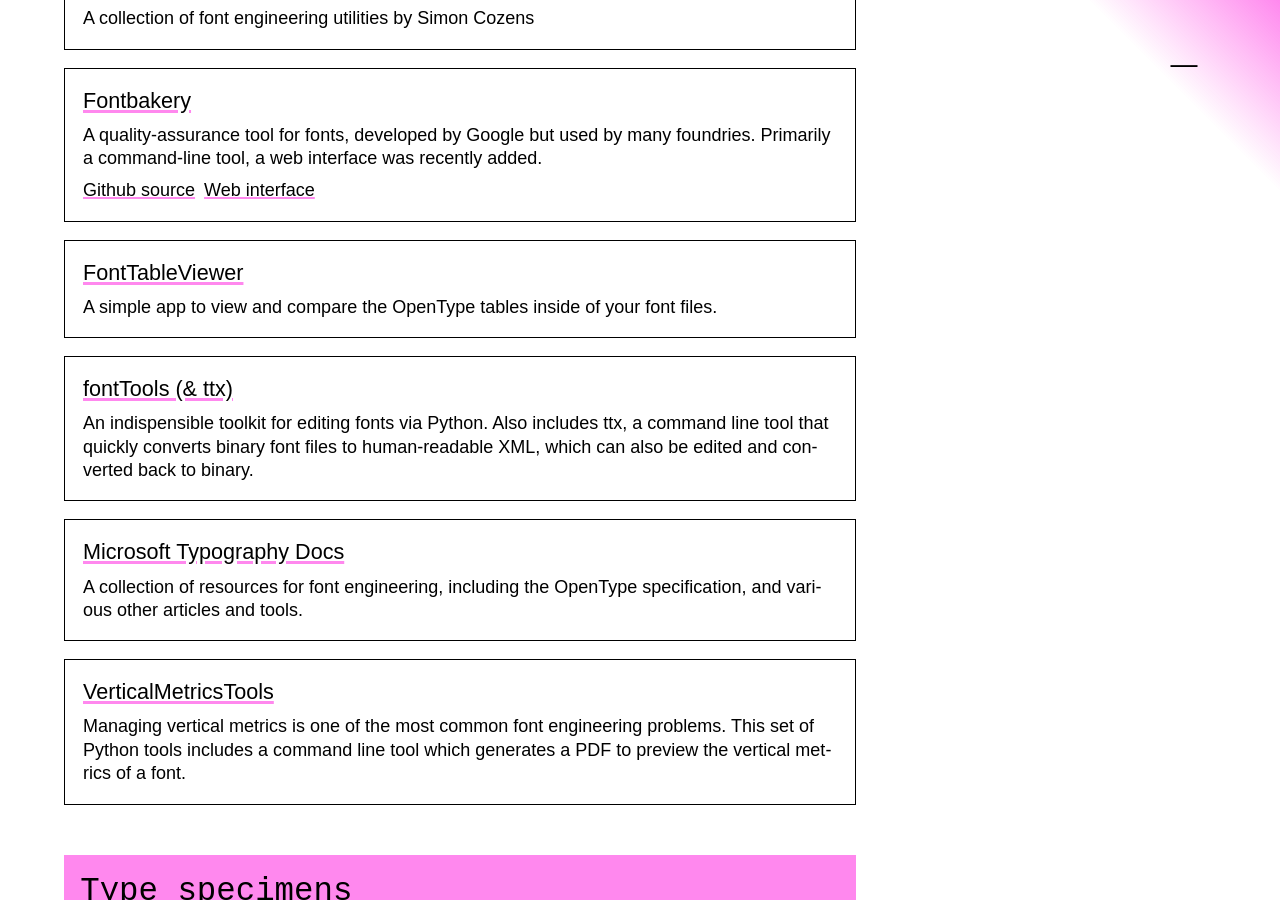
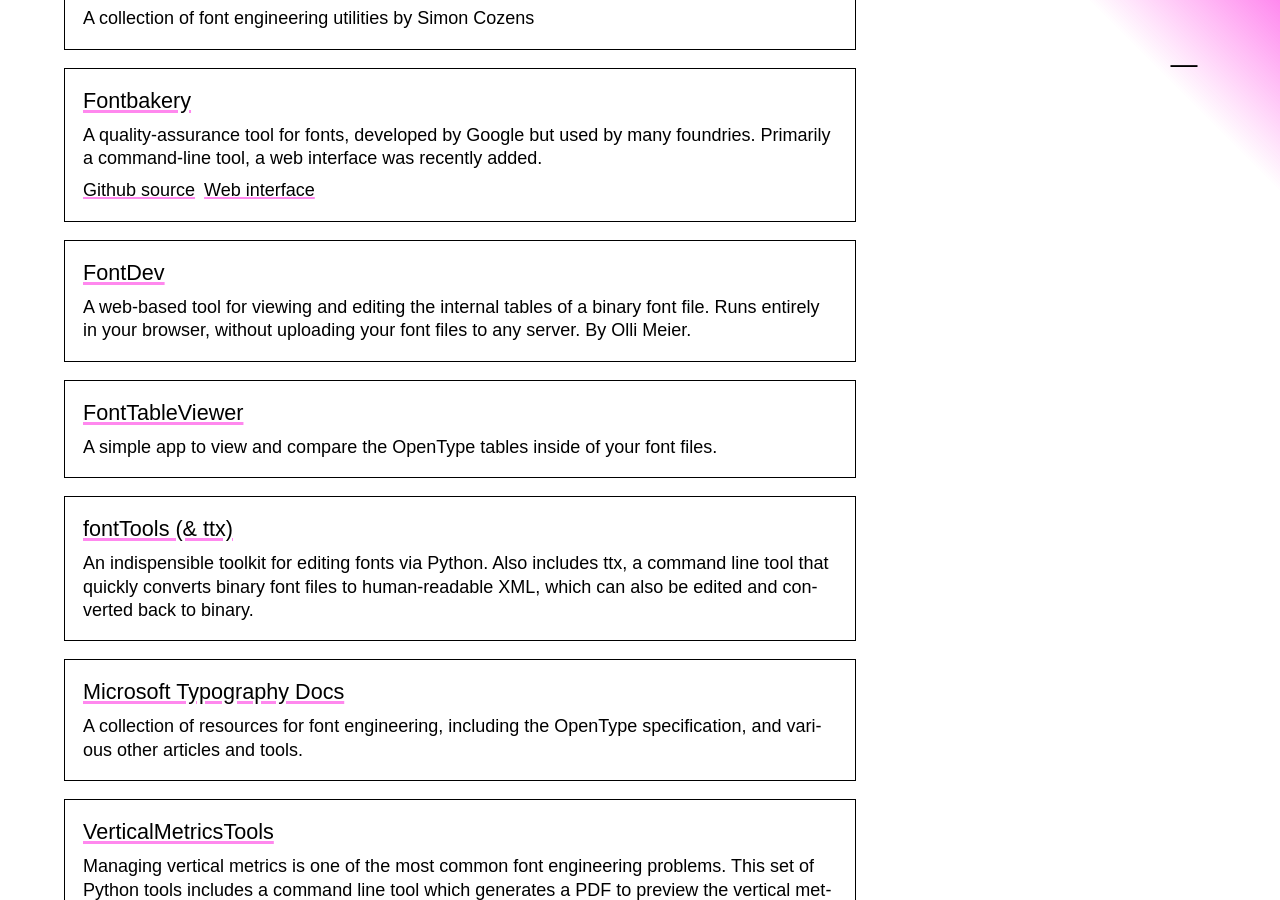
Before and after one commit to justinpenner/type-design-resources, a Jekyll site: the page built from index.md, in a window 1280 px wide and 900 px high, scrolled down 33709 px. Built offline with Jekyll 4.4.1, drawn with Linux system fonts in a browser that asks for light colours; some web fonts are replaced.

Commit message:
Add FontDev.app (#40)

```diff
--- a/_data/data.yaml
+++ b/_data/data.yaml
@@ -967,6 +967,9 @@
           - name: VerticalMetricsTools
             url: https://github.com/mathieureguer/VerticalMetricsTools
             description: Managing vertical metrics is one of the most common font engineering problems. This set of Python tools includes a command line tool which generates a PDF to preview the vertical metrics of a font.
+          - name: FontDev
+            url: https://fontdev.app/
+            description: A web-based tool for viewing and editing the internal tables of a binary font file. Runs entirely in your browser, without uploading your font files to any server. By Olli Meier.
   - name: Type specimens
     description: "Type specimens are the original marketing tool for type foundries, going back hundreds of years. Today, many type foundries still design a PDF specimen (and sometimes printed copies) for each typeface release, to complement the web specimen.\n\nSee also: [Web specimen tools](#web-specimen-tools)"
     items:
```
